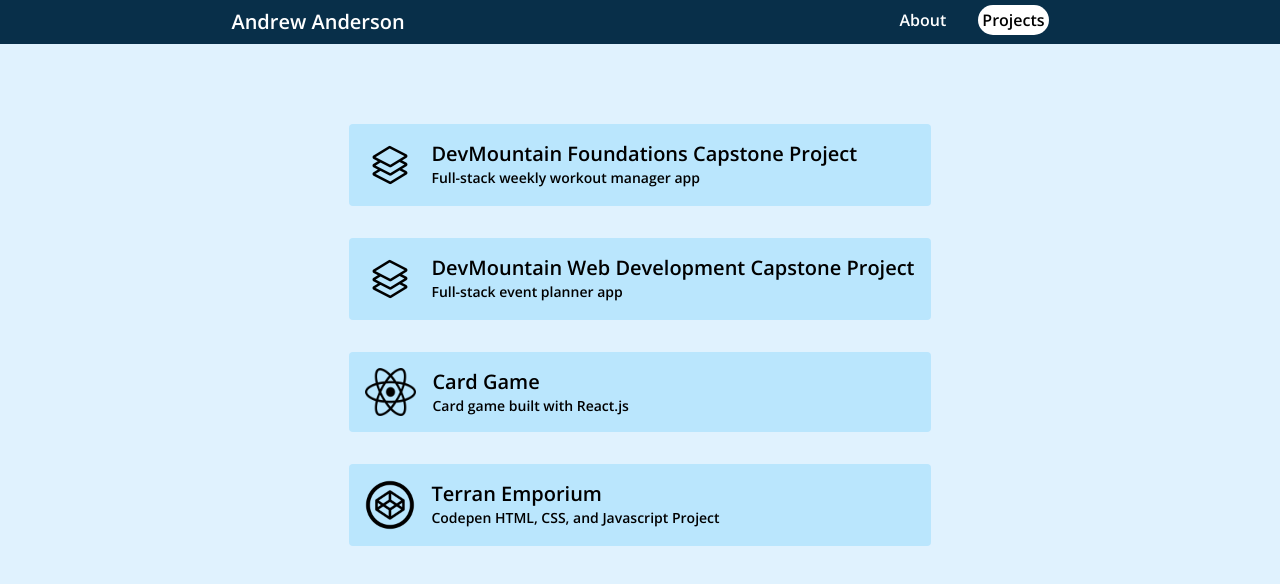
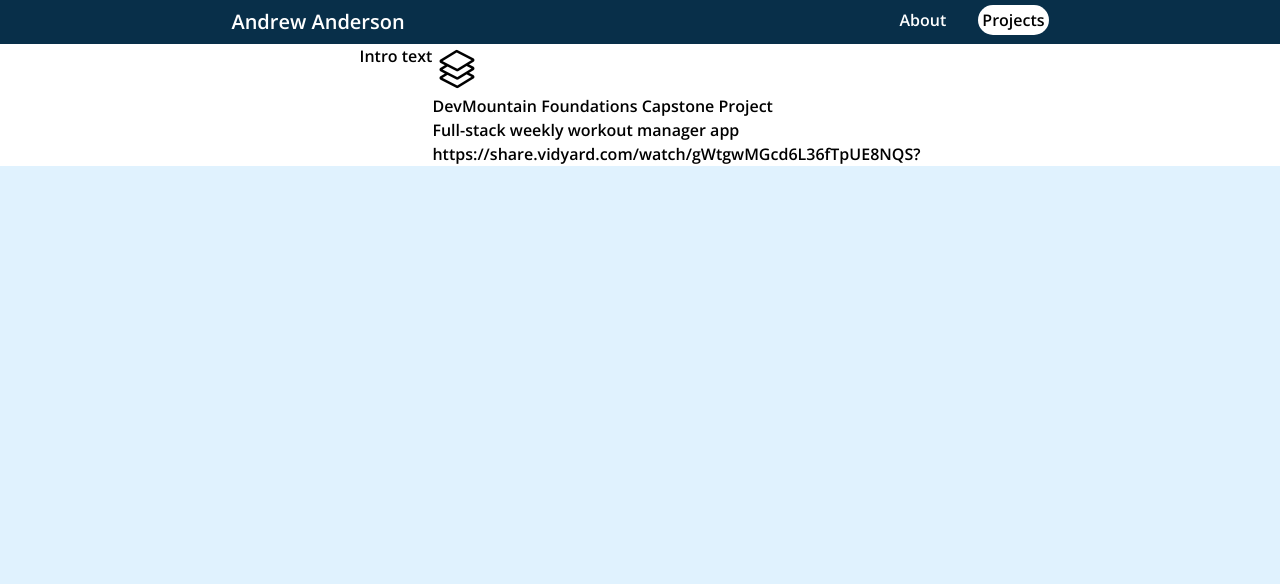
Before and after one commit to relic606/portfolio, a Next.js app: page /projects in a window 1280 px wide. Shown: the top 584 px of the page. Built offline with nearby package versions, Linux system fonts and the light colour scheme.

Commit message:
initial projects redesign

```diff
--- /dev/null
+++ b/app/components/ProjectList.js
@@ -0,0 +1,33 @@
+import Image from "next/image";
+
+const PROJECTS = [
+	{
+		title: "DevMountain Foundations Capstone Project",
+		description: "Full-stack weekly workout manager app",
+		image: "/full-stack.png",
+		link: "https://share.vidyard.com/watch/gWtgwMGcd6L36fTpUE8NQS?"
+	}
+];
+
+export default function ProjectList() {
+	return (
+		<section className="flex">
+			{PROJECTS.map((project) => {
+				return (
+					<div key={project.title}>
+						<Image
+							src="/full-stack.png"
+							alt="full-stack image"
+							width={50}
+							height={50}
+							className="mr-4"
+						/>
+						<h2>{project.title}</h2>
+						<p>{project.description}</p>
+						<div>{project.link}</div>
+					</div>
+				);
+			})}
+		</section>
+	);
+}
--- a/app/projects/page.js
+++ b/app/projects/page.js
@@ -1,9 +1,12 @@
 import Image from "next/image";
+import ProjectList from "../components/ProjectList.js";
 
 export default function Projects() {
 	return (
-		<main className="flex place-content-center">
-			<ul className="flex flex-col my-8 px-20 py-8">
+		<main className="flex place-content-center max-w-screen-2xl bg-white">
+			<div>Intro text</div>
+			<ProjectList />
+			{/* <ul className="flex flex-col my-8 px-20 py-8">
 				<a
 					target="_blank"
 					href="https://share.vidyard.com/watch/QdoAUHpTjcZ34SjP5bZSqT?"
@@ -77,7 +80,7 @@
 						</div>
 					</li>
 				</a>
-			</ul>
+			</ul> */}
 		</main>
 	);
 }
```
